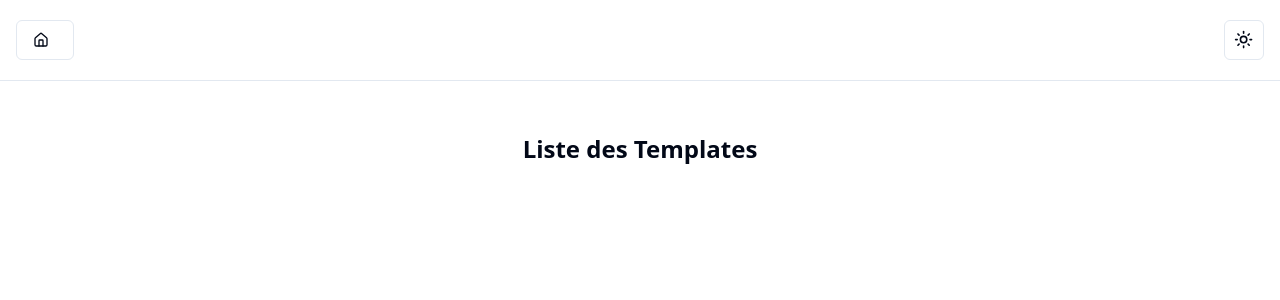
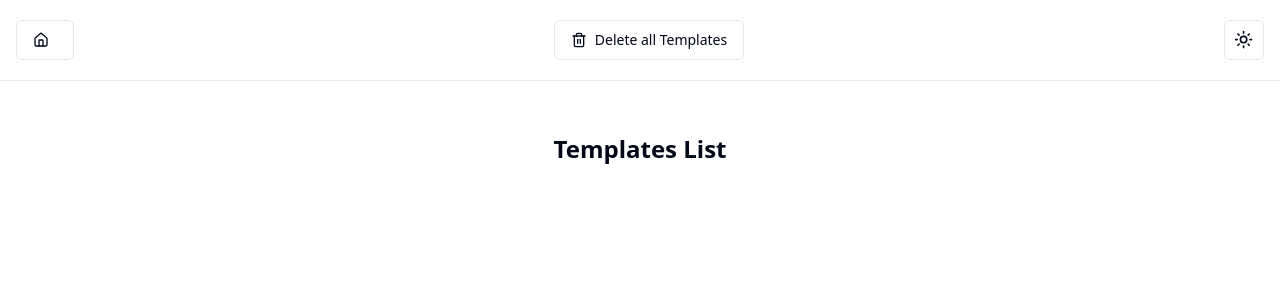
Before and after one commit to bleriotnoguia/template-generator, a Next.js app: page /templates in a window 1280 px wide. Shown: the top 300 px of the page. Built offline with nearby package versions, Linux system fonts and the light colour scheme.

Commit message:
chore: Add delete functionality for all templates

```diff
--- a/app/templates/page.tsx
+++ b/app/templates/page.tsx
@@ -2,14 +2,22 @@
 
 import ModeToggle from "@/components/ModeToggle";
 import { Button } from "@/components/ui/button";
-import { FileText, Home } from "lucide-react";
+import { FileText, Home, Trash2 } from "lucide-react";
 import { useRouter } from "next/navigation";
 import React from "react";
 import { useTemplateContext } from "../template-context";
 
 export default function Page() {
-  const { templates } = useTemplateContext();
+  const { templates, setTemplates } = useTemplateContext();
   const router = useRouter();
+
+  const deleteAll = () => {
+    localStorage.removeItem("templates");
+    setTemplates([]);
+    alert("All templates have been deleted.");
+    router.push("/");
+  };
+
   return (
     <div>
       <div
@@ -21,6 +29,11 @@ export default function Page() {
             <Home className="w-4 h-4 mr-2" />
           </Button>
         </div>
+        <div>
+          <Button variant="outline" onClick={deleteAll}>
+            <Trash2 className="w-4 h-4 mr-2" /> Delete all Templates
+          </Button>
+        </div>
         <div className="flex items-center space-x-2">
           <ModeToggle />
         </div>
@@ -28,7 +41,7 @@ export default function Page() {
       <hr className="text-gray-800" />
       <div className="p-5">
         <h3 className="mt-8 scroll-m-20 text-2xl font-semibold text-center">
-          Liste des Templates
+          Templates List
         </h3>
         <div className="flex justify-center mt-5">
           {templates.map((template, index) => (
```
